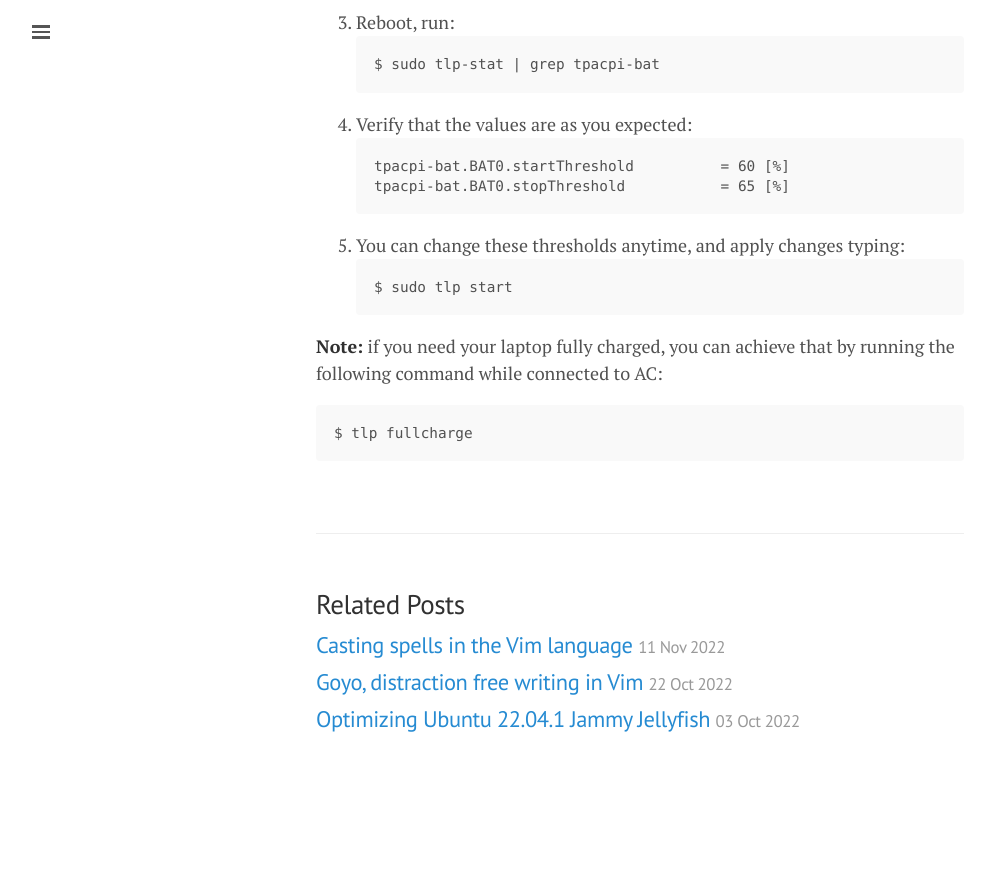
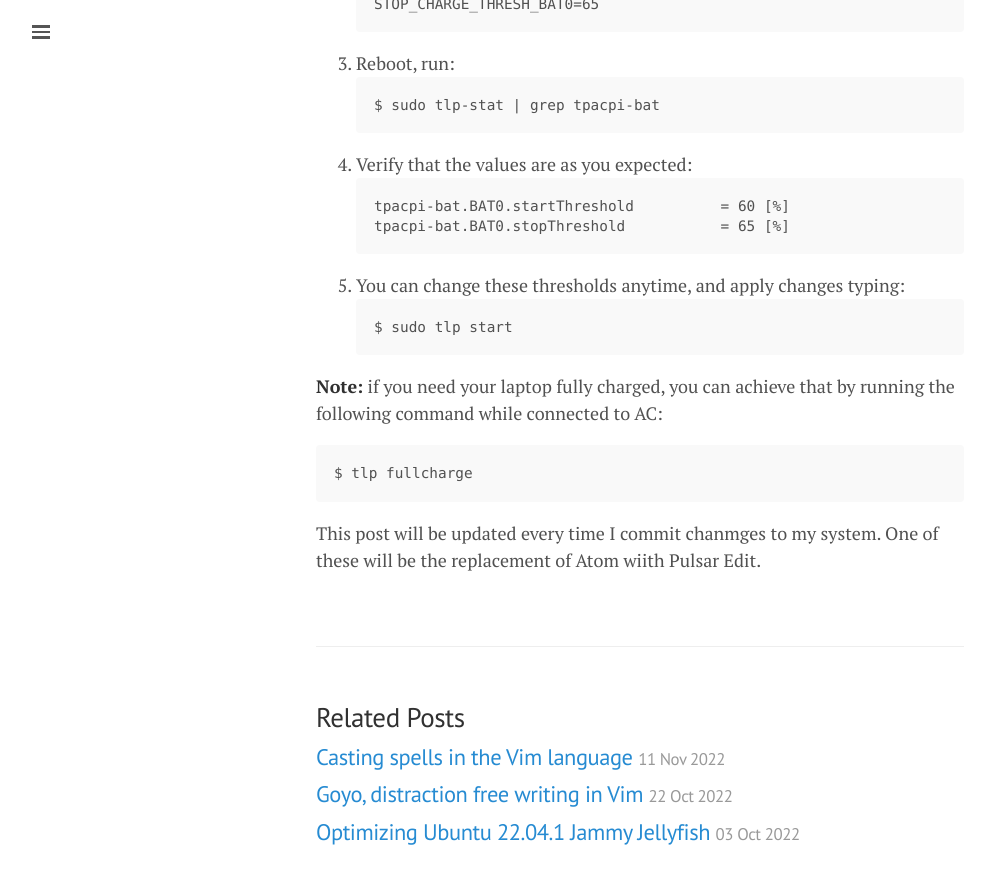
Before and after one commit to lgeurts/lgeurts.github.io, a Jekyll site: the page built from _posts/2021-10-15-ubuntu-setup-notes-for-x1-carbon-gen8.md, in a window 1280 px wide and 900 px high, scrolled down 7282 px. Shown: the top 884 px of the window, without its empty margins (0-985 px from the left). Built offline with Jekyll 4.4.1, drawn with Linux system fonts in a browser that asks for light colours; nearby versions of some CDN libraries; comment, search, counter and statistics services are not loaded; before the commit the page ends 8069 px from its top, so only the background shows below that; some of the changed lines change nothing that is shown.

Commit message:
Update 2021-10-15-ubuntu-setup-notes-for-x1-carbon-gen8.md

````diff
--- a/_posts/2021-10-15-ubuntu-setup-notes-for-x1-carbon-gen8.md
+++ b/_posts/2021-10-15-ubuntu-setup-notes-for-x1-carbon-gen8.md
@@ -164,8 +164,8 @@
 $ gsettings set org.gnome.desktop.privacy remember-recent-files false
 $ gsettings set org.gnome.shell.extensions.dash-to-dock click-action 'minimize'
 $ gsettings set org.gnome.settings-daemon.plugins.media-keys max-screencast-length 0
-$ sudo nano /usr/share/applications/vim.desktop #remove gvim icon
-$ sudo nano /usr/share/applications/info.desktop #remove texinfo icon
+$ sudo nano /usr/share/applications/vim.desktop #remove gvim icon > NoDisplay=true
+$ sudo nano /usr/share/applications/info.desktop #remove texinfo icon > NoDisplay=true
 ```
 Resources:
 - [VirtualBox + Secure Boot + Ubuntu = fail](https://stegard.net/2016/10/virtualbox-secure-boot-ubuntu-fail/)
@@ -282,3 +282,4 @@
 ```
 $ tlp fullcharge
 ```
+This post will be updated every time I commit chanmges to my system. One of these will be the replacement of Atom wiith Pulsar Edit.
````
